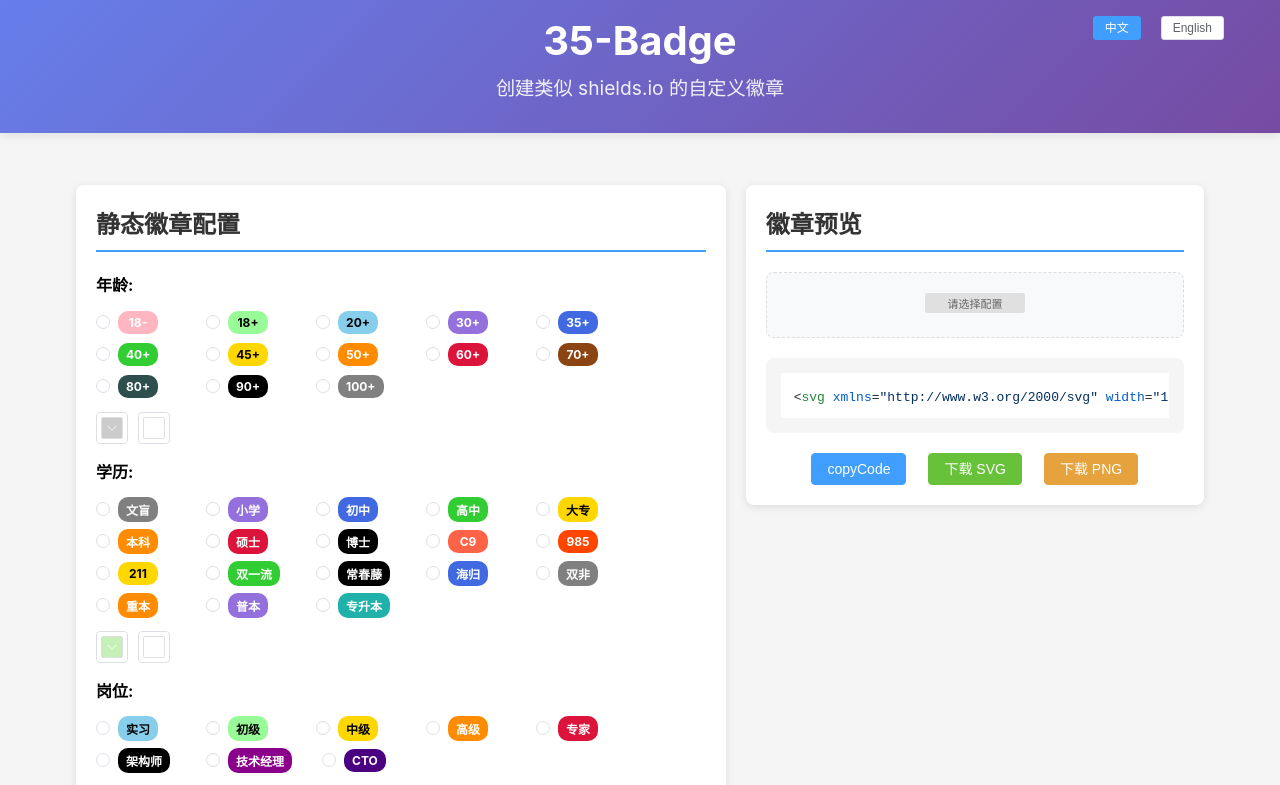
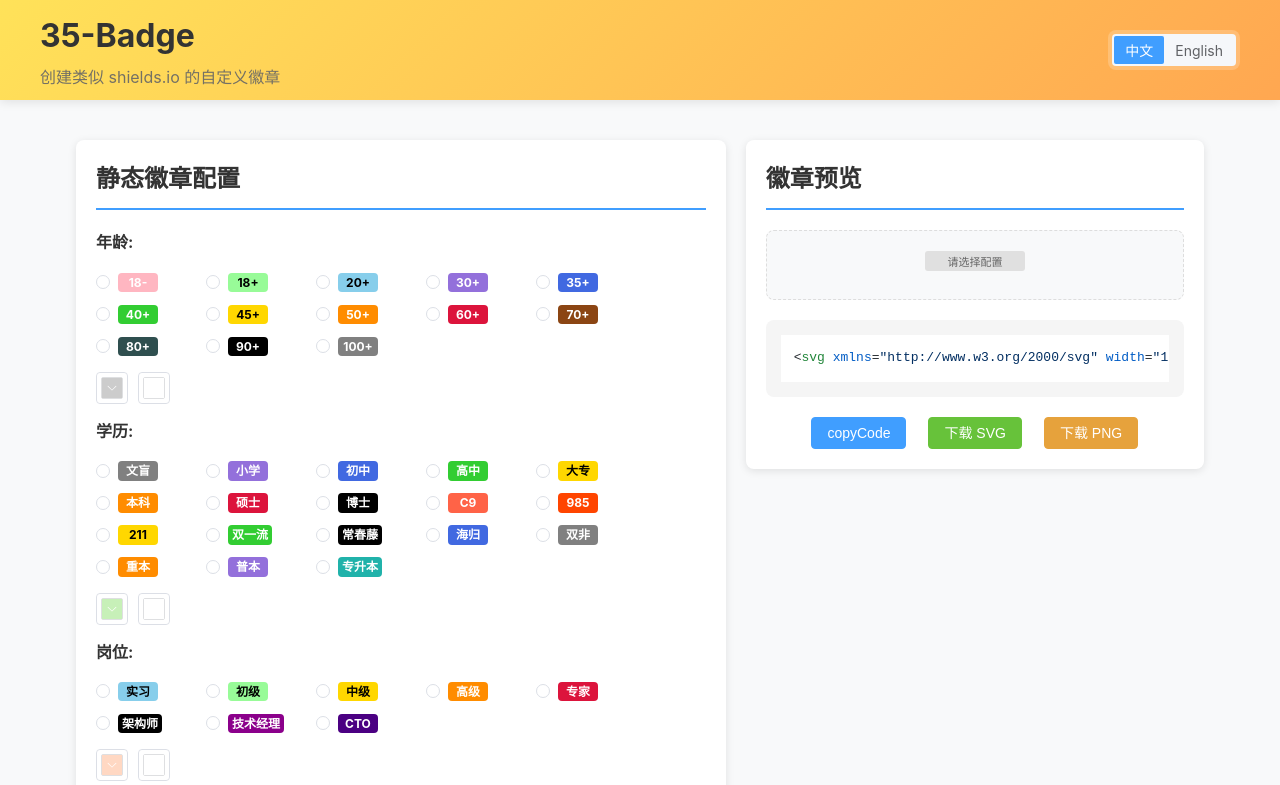
Before and after one commit to OXOYO/35-badge, a Vue app: page / in a window 1280 px wide. Shown: the top 785 px of the page. Built offline with nearby package versions, Linux system fonts and the light colour scheme.

Commit message:
feat: 优化样式

```diff
--- a/package.json
+++ b/package.json
@@ -18,6 +18,7 @@
   },
   "devDependencies": {
     "@vitejs/plugin-vue": "^5.1.0",
+    "sass": "^1.93.2",
     "unplugin-auto-import": "^0.18.6",
     "unplugin-vue-components": "^0.27.5",
     "vite": "^5.4.0"
--- a/src/App.vue
+++ b/src/App.vue
@@ -2,23 +2,16 @@
   <div id="app">
     <header class="header">
       <div class="header-content">
-        <h1>{{ t('projectTitle') }}</h1>
-        <p>{{ t('projectDescription') }}</p>
+        <div class="header-text">
+          <h1>{{ t('projectTitle') }}</h1>
+          <p>{{ t('projectDescription') }}</p>
+        </div>
         <div class="language-switch">
-          <el-button
-            :type="currentLang === 'zh' ? 'primary' : 'default'"
-            @click="switchLanguage('zh')"
-            size="small"
-          >
-            中文
-          </el-button>
-          <el-button
-            :type="currentLang === 'en' ? 'primary' : 'default'"
-            @click="switchLanguage('en')"
-            size="small"
-          >
-            English
-          </el-button>
+          <el-segmented
+            :model-value="currentLang"
+            :options="languageOptions"
+            @change="switchLanguage"
+          />
         </div>
       </div>
     </header>
@@ -33,7 +26,7 @@
       <div class="footer-content">
         <p>{{ t('projectLink') }}:
           <el-link
-            href="https://github.com/your-username/35-badge"
+            href="https://github.com/OXOYO/35-badge"
             target="_blank"
             type="primary"
           >
@@ -49,11 +42,19 @@
 <script setup>
 import { useI18n } from './composables/useI18n.js'
 import BadgeGenerator from './components/BadgeGenerator.vue'
+import { computed } from 'vue'
 
 const { t, switchLanguage, currentLang } = useI18n()
+
+const languageOptions = computed(() => [
+  { label: '中文', value: 'zh' },
+  { label: 'English', value: 'en' }
+])
 </script>
 
 <style>
+@import './styles/variables.scss';
+
 * {
   margin: 0;
   padding: 0;
@@ -62,7 +63,9 @@
 
 body {
   font-family: -apple-system, BlinkMacSystemFont, 'Segoe UI', Roboto, Oxygen, Ubuntu, Cantarell, 'Open Sans', 'Helvetica Neue', sans-serif;
-  background-color: #f5f5f5;
+  background-color: var(--background-color);
+  color: var(--text-color-primary);
+  line-height: 1.6;
 }
 
 #app {
@@ -72,60 +75,65 @@
 }
 
 .header {
-  background: linear-gradient(135deg, #667eea 0%, #764ba2 100%);
-  color: white;
-  padding: 1rem 0;
-  box-shadow: 0 2px 10px rgba(0,0,0,0.1);
+  background: var(--primary-gradient);
+  color: var(--text-color-primary);
+  box-shadow: var(--shadow-sm);
+  position: sticky;
+  top: 0;
+  z-index: 100;
 }
 
 .header-content {
-  max-width: 1200px;
+  max-width: var(--container-max-width);
+  height: 100px;
   margin: 0 auto;
-  padding: 0 1rem;
-  text-align: center;
-  position: relative;
+  display: flex;
+  justify-content: space-between;
+  align-items: center;
+  flex-wrap: wrap;
 }
 
-.header h1 {
-  font-size: 2.5rem;
-  margin-bottom: 0.5rem;
+.header-text h1 {
+  font-size: 32px;
+  margin-bottom: 4px;
+  font-weight: 700;
 }
 
-.header p {
-  font-size: 1.2rem;
+.header-text p {
+  font-size: 16px;
   opacity: 0.9;
-  margin-bottom: 1rem;
+  color: var(--text-color-secondary);
+  margin: 0;
 }
 
 .language-switch {
-  position: absolute;
-  top: 0;
-  right: 1rem;
-  display: flex;
-  gap: 0.5rem;
+  background: rgba(255, 255, 255, 0.2);
+  border-radius: var(--border-radius-base);
+  padding: 4px;
 }
 
 .main {
   flex: 1;
-  padding: 2rem 0;
+  padding: 20px 0;
 }
 
 .content-wrapper {
-  max-width: 1200px;
+  max-width: var(--container-max-width);
   margin: 0 auto;
-  padding: 0 1rem;
+  padding: 0 16px;
+  width: 100%;
 }
 
 .footer {
   background: #333;
   color: white;
-  padding: 2rem 0;
+  padding: 24px 0;
   text-align: center;
   margin-top: auto;
 }
 
 .footer-content p {
-  margin-bottom: 0.5rem;
+  margin-bottom: 8px;
 }
 
 .footer a {
@@ -138,18 +146,17 @@
 }
 
 @media (max-width: 768px) {
-  .header h1 {
-    font-size: 2rem;
+  .header-content {
+    flex-direction: column;
+    text-align: center;
   }
 
-  .header p {
-    font-size: 1rem;
+  .header-text h1 {
+    font-size: 28px;
   }
 
-  .language-switch {
-    position: static;
-    justify-content: center;
-    margin-top: 1rem;
+  .main {
+    padding: 16px 0;
   }
 }
 </style>
--- a/src/components/BadgeGenerator.vue
+++ b/src/components/BadgeGenerator.vue
@@ -232,6 +232,53 @@
             </div>
           </div>
 
+          <!-- 自定义文本段 -->
+          <div class="section">
+            <h2>{{ t('customText') }}</h2>
+            <div class="custom-text-section">
+              <div
+                v-for="(item, index) in customTexts"
+                :key="index"
+                class="option-group">
+                <div class="option-row">
+                  <label>{{ t('customText') }}{{ index + 1 }}:</label>
+                  <el-input
+                    v-model="item.text"
+                    :placeholder="`${t('customText')}${index + 1}`"
+                    clearable
+                    maxlength="5"
+                    show-word-limit
+                  ></el-input>
+                  <el-color-picker
+                    v-model="item.bgColor"
+                    :predefine="predefineColors"
+                    :disabled="!item.text"
+                    :value-on-clear="getDefaultCustomTextColors(index + 1, 'bgColor')"
+                    @active-change="(color) => handleCustomTextBgColorChange(index, color)" />
+                  <el-color-picker
+                    v-model="item.textColor"
+                    :predefine="predefineColors"
+                    :disabled="!item.text"
+                    :value-on-clear="getDefaultCustomTextColors(index + 1, 'textColor')"
+                    @active-change="(color) => handleCustomTextColorChange(index, color)" />
+                  <el-button
+                    v-if="customTexts.length > 1"
+                    type="danger"
+                    :icon="Delete"
+                    @click="removeCustomText(index)" />
+                </div>
+              </div>
+              <div class="option-group">
+                <el-button
+                  v-if="customTexts.length < 5"
+                  type="primary"
+                  :icon="Plus"
+                  @click="addCustomText">
+                </el-button>
+              </div>
+            </div>
+          </div>
+
           <!-- 样式设置 -->
           <div class="section">
             <h2>{{ t('styleSettings') }}</h2>
@@ -283,53 +330,6 @@
                   :placeholder="t('linkTitle')"
                   clearable
                 ></el-input>
-              </div>
-            </div>
-          </div>
-
-          <!-- 自定义文本段 -->
-          <div class="section">
-            <h2>{{ t('customText') }}</h2>
-            <div class="custom-text-section">
-              <div
-                v-for="(item, index) in customTexts"
-                :key="index"
-                class="option-group">
-                <div class="option-row">
-                  <label>{{ t('customText') }}{{ index + 1 }}:</label>
-                  <el-input
-                    v-model="item.text"
-                    :placeholder="`${t('customText')}${index + 1}`"
-                    clearable
-                    maxlength="5"
-                    show-word-limit
-                  ></el-input>
-                  <el-color-picker
-                    v-model="item.bgColor"
-                    :predefine="predefineColors"
-                    :disabled="!item.text"
-                    :value-on-clear="getDefaultCustomTextColors(index + 1, 'bgColor')"
-                    @active-change="(color) => handleCustomTextBgColorChange(index, color)" />
-                  <el-color-picker
-                    v-model="item.textColor"
-                    :predefine="predefineColors"
-                    :disabled="!item.text"
-                    :value-on-clear="getDefaultCustomTextColors(index + 1, 'textColor')"
-                    @active-change="(color) => handleCustomTextColorChange(index, color)" />
-                  <el-button
-                    v-if="customTexts.length > 1"
-                    type="danger"
-                    :icon="Delete"
-                    @click="removeCustomText(index)" />
-                </div>
-              </div>
-              <div class="option-group">
-                <el-button
-                  v-if="customTexts.length < 5"
-                  type="primary"
-                  :icon="Plus"
-                  @click="addCustomText">
-                </el-button>
               </div>
             </div>
           </div>
@@ -1214,7 +1214,7 @@
   flex: 1;
   min-width: 300px;
   position: sticky;
-  top: 0;
+  top: 140px;
 }
 
 .section {
@@ -1313,8 +1313,8 @@
 /* 徽章选项样式 */
 .badge-option {
   display: inline-block;
-  padding: 4px 8px;
-  border-radius: 10px;
+  padding: 0 4px;
+  border-radius: 4px;
   font-size: 12px;
   font-weight: bold;
   text-align: center;
--- a/src/constants/styleOptions.js
+++ b/src/constants/styleOptions.js
@@ -25,10 +25,10 @@
 
 // 链接目标选项
 export const LINK_TARGETS = [
-  { label: '_blank (新窗口)', value: '_blank' },
-  { label: '_self (当前窗口)', value: '_self' },
-  { label: '_parent (父窗口)', value: '_parent' },
-  { label: '_top (顶层窗口)', value: '_top' }
+  { label: '_blank', value: '_blank' },
+  { label: '_self', value: '_self' },
+  { label: '_parent', value: '_parent' },
+  { label: '_top', value: '_top' }
 ]
 
 // 徽章对齐选项
--- a/src/main.js
+++ b/src/main.js
@@ -1,7 +1,11 @@
 import { createApp } from 'vue'
 import App from './App.vue'
 import 'highlight.js/styles/github.css'
+import ElementPlus from 'element-plus'
+import './styles/variables.scss'
+import 'element-plus/theme-chalk/dark/css-vars.css'
 
 const app = createApp(App)
 
+app.use(ElementPlus)
 app.mount('#app')
--- /dev/null
+++ b/src/styles/element-variables.scss
@@ -0,0 +1,8 @@
+/* Element Plus 自定义主题变量 */
+@forward 'element-plus/theme-chalk/src/common/var.scss' with (
+  $colors: (
+    'primary': (
+      'base': #ffe259,
+    ),
+  ),
+);
--- /dev/null
+++ b/src/styles/variables.scss
@@ -0,0 +1,39 @@
+/* 全局样式变量 */
+:root {
+  /* 主题色 */
+  --primary-color: #ffe259;
+  --primary-color-light: #fff3c4;
+  --primary-color-dark: #ffc900;
+  --primary-gradient: linear-gradient(135deg, #ffe259 0%, #ffa751 100%);
+
+  /* 文本颜色 */
+  --text-color-primary: #333;
+  --text-color-secondary: #666;
+  --text-color-light: #999;
+  --text-color-inverse: #fff;
+
+  /* 背景色 */
+  --background-color: #f8f9fa;
+  --background-color-light: #fff;
+  --background-color-secondary: #f1f3f4;
+
+  /* 边框 */
+  --border-color: #e0e0e0;
+  --border-radius-base: 8px;
+  --border-radius-lg: 12px;
+
+  /* 阴影 */
+  --shadow-sm: 0 2px 10px rgba(0,0,0,0.1);
+  --shadow-md: 0 4px 20px rgba(0,0,0,0.1);
+  --shadow-lg: 0 8px 30px rgba(0,0,0,0.15);
+
+  /* 尺寸 */
+  --container-max-width: 1200px;
+  --container-padding: 16px;
+  --section-spacing: 24px;
+  --element-spacing: 16px;
+
+  /* 动画 */
+  --transition-base: 0.3s ease;
+  --transition-fast: 0.2s ease;
+}
--- a/vite.config.js
+++ b/vite.config.js
@@ -9,13 +9,29 @@
   plugins: [
     vue(),
     AutoImport({
-      resolvers: [ElementPlusResolver()],
+      resolvers: [ElementPlusResolver({
+        importStyle: "sass"
+      })],
     }),
     Components({
-      resolvers: [ElementPlusResolver()],
+      resolvers: [ElementPlusResolver({
+        importStyle: "sass"
+      })],
     }),
   ],
   server: {
     port: 3000
+  },
+  css: {
+    preprocessorOptions: {
+      scss: {
+        additionalData: `@use "@/styles/element-variables.scss" as *;`
+      }
+    }
+  },
+  resolve: {
+    alias: {
+      '@': '/src'
+    }
   }
 })
```
Also changed, not shown: 1 other file (tests, documents, lock files or other folders).
